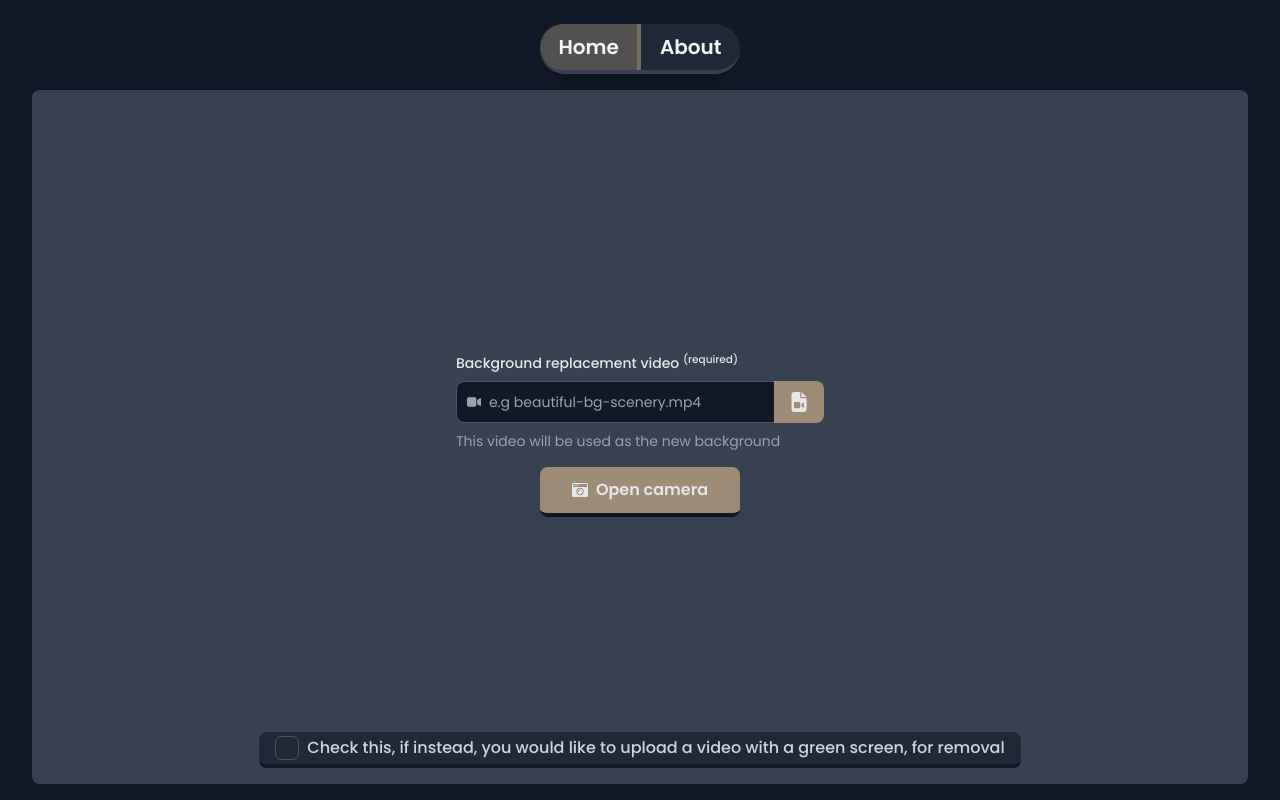
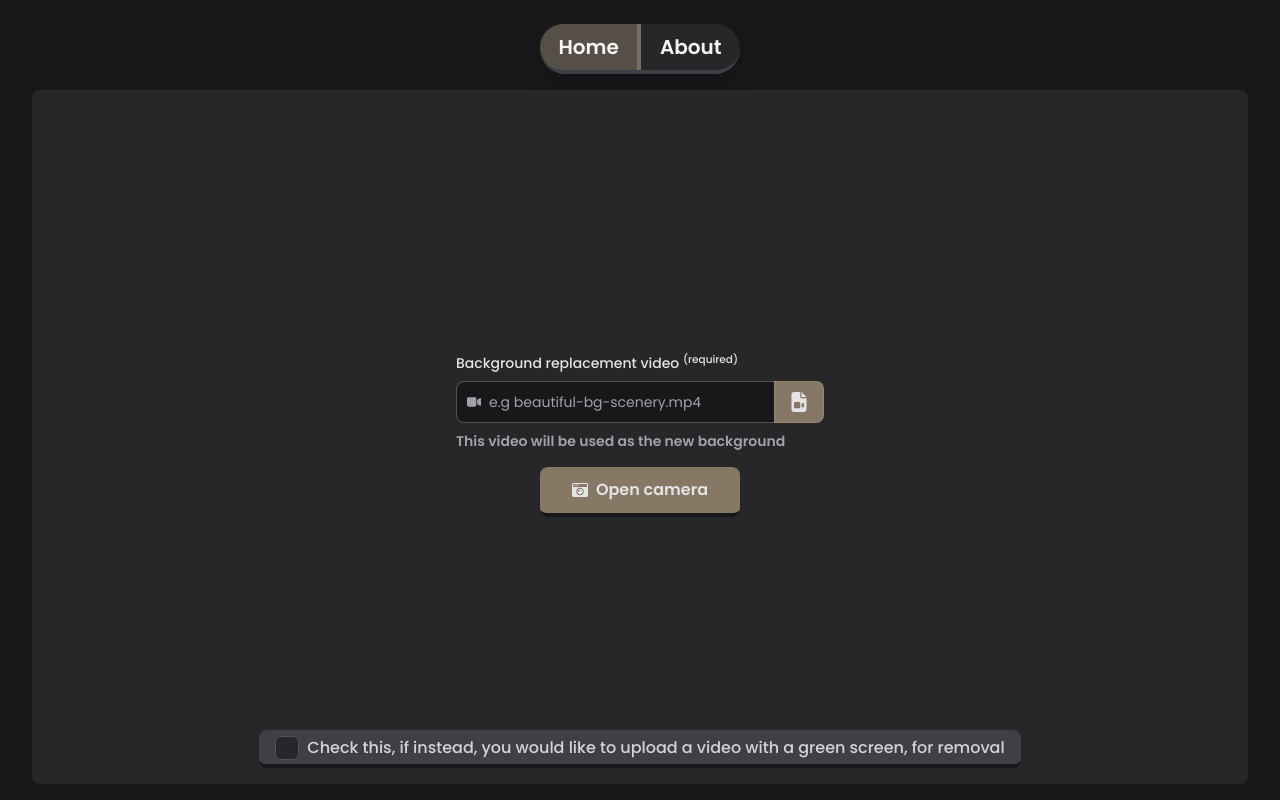
Before and after one commit to naijadeveloper/green-screen-removal-pwa, a React (Vite) app: page / in a window 1280 px wide. Built offline with nearby package versions, Linux system fonts and the light colour scheme.

Commit message:
The gray shades from tailwind render kinda like dark blue, switching to the zinc shades.

```diff
--- a/src/About.tsx
+++ b/src/About.tsx
@@ -4,7 +4,7 @@ export default function About() {
   return (
     <>
       <Header pathname="about" />
-      <main className="h-0 grow-[1] w-[98%] sm:w-[95%] flex items-center justify-center mx-auto bg-gray-700 rounded-lg text-gray-200 overflow-auto">
+      <main className="h-0 grow-[1] w-[98%] sm:w-[95%] flex items-center justify-center mx-auto bg-zinc-800 rounded-lg text-zinc-200 overflow-auto">
         about page main
       </main>
     </>
--- a/src/App.tsx
+++ b/src/App.tsx
@@ -56,7 +56,7 @@ export default function App() {
   return (
     <>
       <Header pathname="home" />
-      <main className="relative h-0 grow-[1] w-[98%] sm:w-[95%] mx-auto bg-gray-700 rounded-lg text-gray-200 overflow-auto flex flex-col gap-y-5 items-center justify-center">
+      <main className="relative h-0 grow-[1] w-[98%] sm:w-[95%] mx-auto bg-zinc-800 rounded-lg text-zinc-200 overflow-auto flex flex-col gap-y-5 items-center justify-center">
         <div className="w-full max-w-sm px-2">
           <div className="mb-2 flex justify-between items-center">
             <span className="text-sm font-medium">
@@ -71,7 +71,7 @@ export default function App() {
                 type="file"
                 className="hidden"
               />
-              <div className="border border-e-0 text-gray-400 text-sm w-full p-2.5 bg-gray-900 border-gray-600 flex flex-nowrap items-center gap-2 rounded-s-lg">
+              <div className="border border-e-0 text-zinc-400 text-sm w-full p-2.5 bg-zinc-900 border-zinc-600 flex flex-nowrap items-center gap-2 rounded-s-lg">
                 <span>
                   <FaVideo />
                 </span>
@@ -90,7 +90,7 @@ export default function App() {
 
             <label
               htmlFor="bg-video-file"
-              className="flex-shrink-0 z-10 inline-flex items-center py-3 px-4 text-sm font-medium text-center rounded-e-lg bg-[#9F8C76] hover:bg-[#9F8C76]/80 border border-[#9F8C76]/70 cursor-pointer"
+              className="flex-shrink-0 z-10 inline-flex items-center py-3 px-4 text-sm font-medium text-center rounded-e-lg bg-[#9F8C76]/80 hover:bg-[#9F8C76] border border-[#9F8C76]/70 cursor-pointer"
             >
               <span className="w-4 h-4 text-xl flex items-center justify-center">
                 <FaFileVideo />
@@ -98,8 +98,8 @@ export default function App() {
             </label>
           </div>
           <p
-            className={`mt-2 text-sm text-gray-400 ${
-              bgInputError && "text-red-300 font-semibold"
+            className={`mt-2 text-sm text-red-300 font-semibold ${
+              !bgInputError && "text-zinc-400"
             }`}
           >
             {bgInputError
@@ -125,7 +125,7 @@ export default function App() {
                 type="file"
                 className="hidden"
               />
-              <div className="border border-e-0 text-gray-400 text-sm w-full p-2.5 bg-gray-900 border-gray-600 flex flex-nowrap items-center gap-2 rounded-s-lg">
+              <div className="border border-e-0 text-zinc-400 text-sm w-full p-2.5 bg-zinc-900 border-zinc-600 flex flex-nowrap items-center gap-2 rounded-s-lg">
                 <span className={`visible ${!greenSVideo && "invisible"}`}>
                   <FaVideo />
                 </span>
@@ -148,7 +148,7 @@ export default function App() {
 
             <label
               htmlFor="gsvideo-file"
-              className="flex-shrink-0 z-10 inline-flex items-center py-3 px-4 text-sm font-medium text-center rounded-e-lg bg-[#9F8C76] hover:bg-[#9F8C76]/80 border border-[#9F8C76]/70 cursor-pointer"
+              className="flex-shrink-0 z-10 inline-flex items-center py-3 px-4 text-sm font-medium text-center rounded-e-lg bg-[#9F8C76]/80 hover:bg-[#9F8C76] border border-[#9F8C76]/70 cursor-pointer"
             >
               <span className="w-4 h-4 text-xl flex items-center justify-center">
                 <FaFileVideo />
@@ -165,14 +165,14 @@ export default function App() {
         </div>
         {/* ....................................................................... */}
 
-        <button className="w-[200px] h-[50px] relative -top-1 bg-[#9F8C76] inline-flex items-center justify-center px-4 py-2 gap-2 rounded-lg border-b-4 border-gray-900 hover:border-b-0 hover:bg-[#9F8C76]/80  hover:top-0">
+        <button className="w-[200px] h-[50px] relative -top-1 bg-[#9F8C76]/80 inline-flex items-center justify-center px-4 py-2 gap-2 rounded-lg border-b-4 border-zinc-900 hover:border-b-0 hover:bg-[#9F8C76]  hover:top-0">
           <span className={`${isCamera ? "inline-block" : "hidden"}`}>
             <FaCameraRetro />
           </span>
           <span
             className={`${
               isCamera ? "hidden" : "inline-block"
-            } bg-gray-700 px-1 rounded-md`}
+            } bg-zinc-700 px-1 rounded-md`}
           >
             <FcNoVideo />
           </span>
@@ -183,7 +183,7 @@ export default function App() {
 
         <label
           htmlFor="checkbox"
-          className="absolute bottom-4 flex gap-x-2 mx-4 px-4 sm:items-center bg-gray-800 py-1 rounded-lg border-b-4 border-gray-900 cursor-pointer"
+          className="absolute bottom-4 flex gap-x-2 mx-4 px-4 sm:items-center bg-zinc-700 py-1 pt-[6px] rounded-lg border-b-4 border-zinc-900 cursor-pointer"
         >
           <input
             onChange={() => {
@@ -192,10 +192,10 @@ export default function App() {
             checked={isCamera ? false : true}
             id="checkbox"
             type="checkbox"
-            className="peer relative appearance-none w-6 h-6 max-sm:mt-1 bg-gray-800 border border-gray-600 rounded-md shrink-0 checked:bg-[#9F8C76] checked:border-0 outline-none focus:outline-none"
+            className="peer relative appearance-none w-6 h-6 max-sm:mt-1 bg-zinc-800 border border-zinc-600 rounded-md shrink-0 checked:bg-[#9F8C76]/80 checked:border-0 outline-none focus:outline-none"
           />
 
-          <span className="text-base font-medium text-gray-300">
+          <span className="text-base font-medium text-zinc-300">
             {isCamera
               ? "Check this, if instead, you would like to upload a video with a green screen, for removal"
               : "Uncheck this, if you want to use the camera for real-time 'green screen' removal"}
--- a/src/components/header.tsx
+++ b/src/components/header.tsx
@@ -2,8 +2,8 @@ import { Link } from "react-router-dom";
 
 export default function Header({ pathname }: { pathname: string }) {
   return (
-    <header className="text-gray-100">
-      <nav className="bg-gray-800 flex justify-center items-center w-[200px] h-[50px] rounded-full divide-x-4 divide-[#9F8C76]/70 shadow-xl border-b-4 border-gray-700">
+    <header className="text-zinc-100">
+      <nav className="bg-zinc-800 flex justify-center items-center w-[200px] h-[50px] rounded-full divide-x-4 divide-[#9F8C76]/70 shadow-xl border-b-4 border-zinc-700">
         <Link
           className={`grow-[1] h-full flex items-center justify-center font-semibold text-xl rounded-s-full ${
             pathname == "home" ? "bg-[#9F8C76]/40" : "hover:bg-[#9F8C76]/40"
--- a/src/main.tsx
+++ b/src/main.tsx
@@ -22,7 +22,7 @@ const router = createBrowserRouter([
 
 ReactDOM.createRoot(document.getElementById("root")!).render(
   <React.StrictMode>
-    <div className="max-w-screen-2xl mx-auto w-full h-screen flex flex-col items-center justify-center gap-y-4 bg-gray-900 overflow-hidden py-4 pt-6">
+    <div className="max-w-screen-2xl mx-auto w-full h-screen flex flex-col items-center justify-center gap-y-4 bg-zinc-900 overflow-hidden py-4 pt-6">
       <RouterProvider router={router} />
     </div>
   </React.StrictMode>
```
